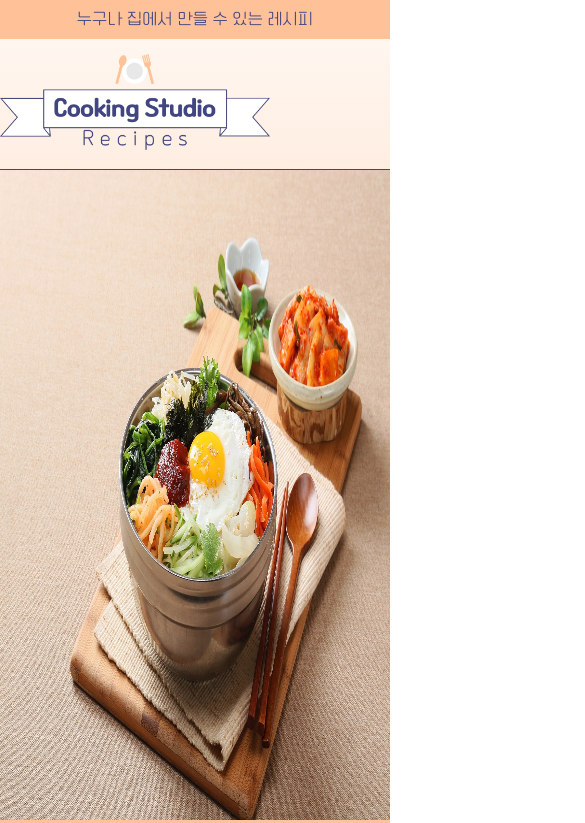
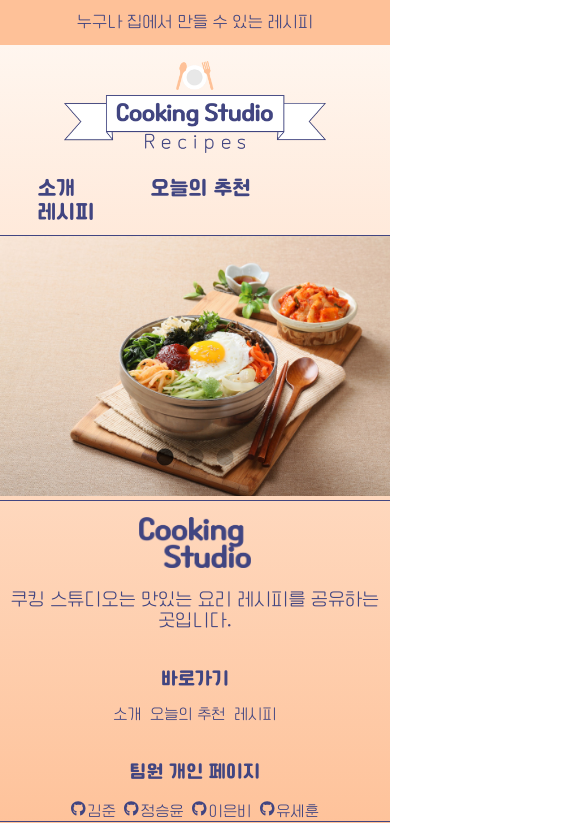
Before and after one commit to EunbiWorld/Recipes-web, a React (Create React App) app: page /Introduction in a window 390 px wide. Shown: the top 823 px of the page, 585 px wide, since content can reach past the window. Built offline with nearby package versions, Linux system fonts and the light colour scheme.

Commit message:
헤더, 푸터 반응형으로 제작

```diff
--- a/src/Component/Main/Introduction.jsx
+++ b/src/Component/Main/Introduction.jsx
@@ -13,21 +13,24 @@ const Introduction = () => {
     infinite: true,
     speed: 500,
     slidesToShow: 1,
-    slidesToScroll: 1
+    slidesToScroll: 1,
   };
 
   return (
     <IntroPage>
       <div className="slide">
         <Slider {...settings}>
-          <div>
+          <div className="slide-item">
             <img src={food1} alt="Food 1" />
+            <div className="custom-dot" />
           </div>
-          <div>
+          <div className="slide-item">
             <img src={food2} alt="Food 2" />
+            <div className="custom-dot" />
           </div>
-          <div>
+          <div className="slide-item">
             <img src={food3} alt="Food 3" />
+            <div className="custom-dot" />
           </div>
         </Slider>
       </div>
--- a/src/styled/App.jsx
+++ b/src/styled/App.jsx
@@ -5,9 +5,11 @@ import Cafe24SsurroundAir from "../res/font/Cafe24SsurroundAir.woff";
 const AppPage = styled.div`
   display: flex;
   flex-direction: column;
-  height: 100vh;
+  min-height: 100vh; /* 최소 높이를 화면 높이와 같게 설정 */
   background-color: #fff9f4;
   background: linear-gradient(to bottom, #fff9f4, #fec198);
+  background: linear-gradient(to bottom, #fff9f4, #fec198) fixed; /* 배경 이미지를 고정 배경으로 설정 */
+
 
 
   @font-face {
--- a/src/styled/FooterMenu.jsx
+++ b/src/styled/FooterMenu.jsx
@@ -2,43 +2,42 @@ import styled from "styled-components";
 
 const FooterMenu = styled.div`
   .container {
-    border-top: 1.5px solid #414581;
-    border-bottom: 1.5px solid #414581;
+    border-top: 0.05em solid #414581;
+    border-bottom: 0.05em solid #414581;
+    height: 10em;
     display: grid;
     grid-template-columns: repeat(4, 1fr);
-    gap: 10px;
+    gap: 0.2778em;
+    align-items: center;
   }
 
   .main {
-    border-right: 1.5px solid #414581;
+    border-right: 0.05em solid #414581;
     text-align: center;
     grid-column: 1 / span 2;
-    padding: 10px;
   }
   .main img {
-    width: 100px;
+    width: 6.9444em;
   }
 
   .main p {
     font-family: "Cafe24SsurroundAir";
-    font-size: 18px;
+    font-size: 1.125em;
     color: #414581;
   }
 
   .menu {
     grid-column: 3;
-    padding: 10px;
   }
 
   .Personal-page {
     grid-column: 4;
-    padding: 10px;
   }
 
   .menu h1,
   .Personal-page h1 {
     font-family: "Cafe24Ssurround";
-    font-size: 18px;
+    font-size: 1.125em;
     color: #414581;
     display: flex;
     justify-content: center;
@@ -56,14 +55,14 @@ const FooterMenu = styled.div`
 
   .menu li,
   .Personal-page li {
-    font-size: 15px;
+    font-size: 0.9375em;
     color: #000000;
     text-align: left;
-    margin: 0 10px;
+    margin: 0 0.2778em;
   }
 
   .icon {
-    margin-right: 5px;
+    margin-right: 0.1389em;
   }
 
   .link-style {
@@ -73,18 +72,24 @@ const FooterMenu = styled.div`
   }
 
   .link-style:hover {
-    font-size: 17px;
+    font-size: 1.2em;
   }
-
-  @media screen and (min-width: 768px) {
+  @media screen and (max-width: 48em) {
     .container {
-      padding: 20px;
+      display: flex;
+      flex-direction: column;
+      height: 20em;
     }
 
+    .main,
     .menu,
     .Personal-page {
-      display: inline-block;
-      margin: 0;
+      flex: 1;
+    }
+
+    .main {
+      border-right: none;
+      margin-top: 1em;
     }
   }
 `;
--- a/src/styled/HeadMenu.jsx
+++ b/src/styled/HeadMenu.jsx
@@ -1,18 +1,18 @@
 import styled from "styled-components";
 
 const HeadMenu = styled.header`
-  border-bottom: 1.5px solid #414581;
+  border-bottom: 0.05em solid #414581;
 
   .explanation {
     background-color: #fec198;
-    padding: 10px;
+    padding: 0.8em;
     text-align: center;
     font-family: "Cafe24SsurroundAir";
     color: #414581;
   }
   .wrapper {
-    width: 1100px;
-    height: 130px; /* 원하는 높이 값 설정 */
+    max-width: 68em;
+    height: 8.67em;
     margin: 0 auto;
     display: flex;
     justify-content: space-between;
@@ -20,13 +20,13 @@ const HeadMenu = styled.header`
   }
 
   .wrapper img {
-    width: 270px;
+    width: 16.3636em;
     align-items: center;
   }
   .nav-menu {
     float: right;
     font-family: "Cafe24Ssurround";
-    font-size: 20px;
+    font-size: 1.25em;
   }
   .nav-menu a {
     color: #414581;
@@ -36,14 +36,31 @@ const HeadMenu = styled.header`
   .nav-menu li {
     display: block;
     float: left;
-    padding: 0 30px;
+    padding: 0 1.875em;
     list-style: none;
     transition: font-size 0.3s ease;
   }
   .nav-menu li:hover {
-    font-size: 23px;
+    font-size: 1.255em;
   }
+  @media screen and (max-width: 48em) {
+    .container {
+      display: flex;
+      flex-direction: column;
+    }
+    .wrapper {
+      flex-direction: column;
+      height: auto; /* 높이를 자동으로 조정 */
+    }
+    .wrapper img {
+      margin-top: 1em;
+    }
+    .nav-menu {
+      margin-top: 1em;
+      margin-bottom: 0.5em;
+    }
 
+  }
 `;
 
 export default HeadMenu;
--- a/src/styled/IntroPage.jsx
+++ b/src/styled/IntroPage.jsx
@@ -1,14 +1,30 @@
 import styled from "styled-components";
 
 const IntroPage = styled.div`
-slide {
+  .slide {
   }
 
   .slide img {
     max-width: 100%;
-    min-height: 650px;
-    /* 다른 이미지 관련 스타일을 추가할 수 있습니다. */
+    height: 50%;
   }
+
+.slick-dots {
+    bottom: 2em;
+}
+.slick-dots li button:before {
+    font-size: 20px;
+    color: black;
+}
+
+.custom-dot {
+  position: absolute;
+  bottom: 0;
+  left: 50%;
+  transform: translateX(-50%);
+  /* 원하는 스타일 및 위치 조정을 수행하세요. */
+}
+
 `;
 
 export default IntroPage;
```
